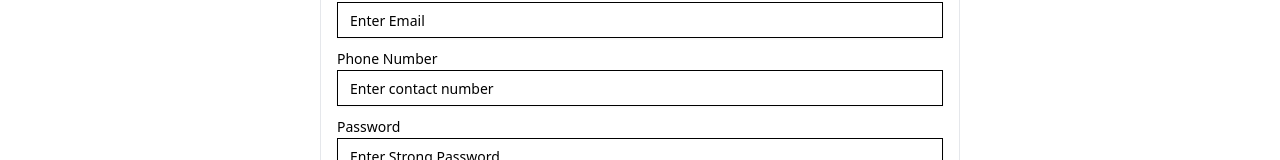
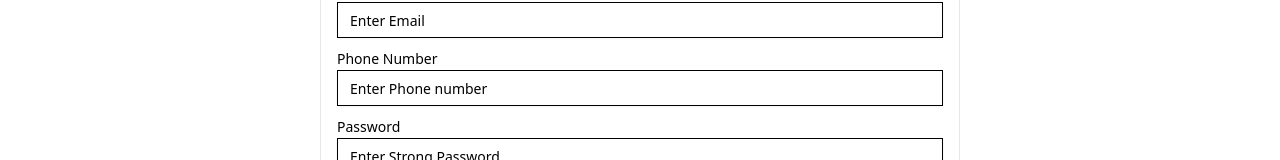
Before and after one commit to vikasvs2003/HiringPlug, a React (Vite) app in the folder FRONTEND/: page /signup in a window 1280 px wide. Shown: the part 263-423 px from the top of the page. Built offline with nearby package versions, Linux system fonts and the light colour scheme.

Commit message:
changes in signup

```diff
--- a/FRONTEND/src/components/auth/signup.jsx
+++ b/FRONTEND/src/components/auth/signup.jsx
@@ -105,7 +105,7 @@ const Signup = () => {
                             value={input.phoneNumber}
                             name="phoneNumber"
                             onChange={changeEventHandler}
-                            placeholder="Enter contact number"
+                            placeholder="Enter Phone number"
                         />
                     </div>
                     <div className='my-2'>
```
